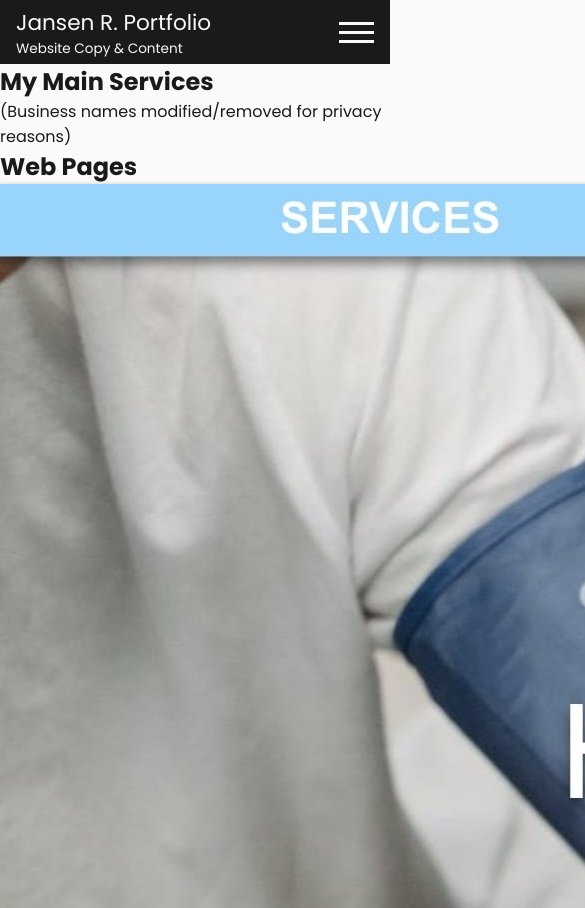
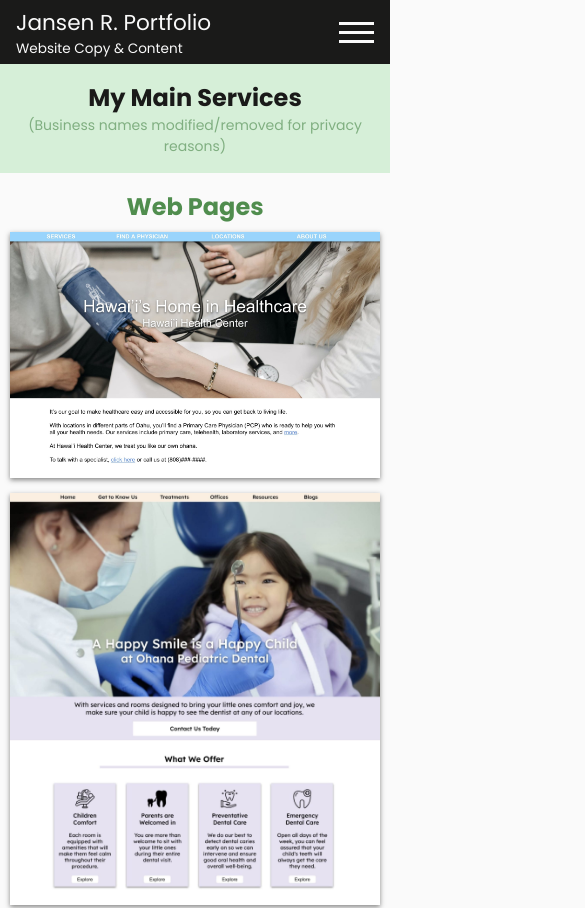
Before and after one commit to jansencir/portfolio, a plain HTML site: page projects.html in a window 390 px wide. Shown: the top 908 px of the page, 585 px wide, since content can reach past the window. Drawn offline with Linux system fonts and the light colour scheme.

Commit message:
Add mobile styling to projects page

```diff
--- a/styles.css
+++ b/styles.css
@@ -423,6 +423,38 @@ footer a {
     padding-top: 1rem;
 }
 
+/* Projects Page */
+.projects-container {
+    outline: 1px solid red;
+    text-align: center;
+}
+
+.projects-container > div {
+    /* outline: 1px solid red; */
+    padding-top: 1rem;
+    padding-bottom: 1rem;
+}
+
+.projects-container img {
+    width: 95vw;
+    margin-top: 0.5rem;
+}
+
+.projects-page-header {
+    background-color: var(--pastel-green-light);
+}
+
+.web-pages .header,
+.seo-blogs .header,
+.content-articles .header {
+    color: var(--pastel-green-dark);
+}
+
+.section-note {
+    color: var(--pastel-green);
+    font-size: var(--fs-small-text);
+}
+
 /* Media Queries */
 @media (min-width: 720px) {
     nav {
```
